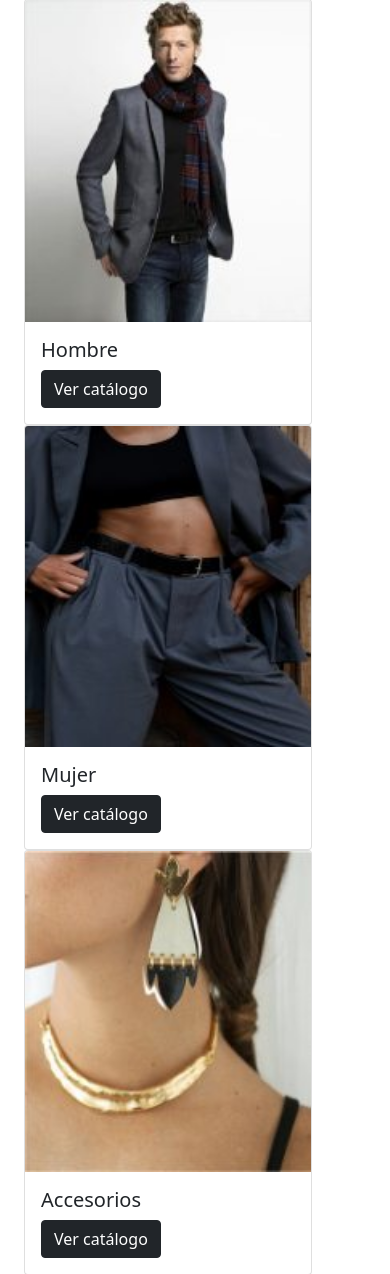
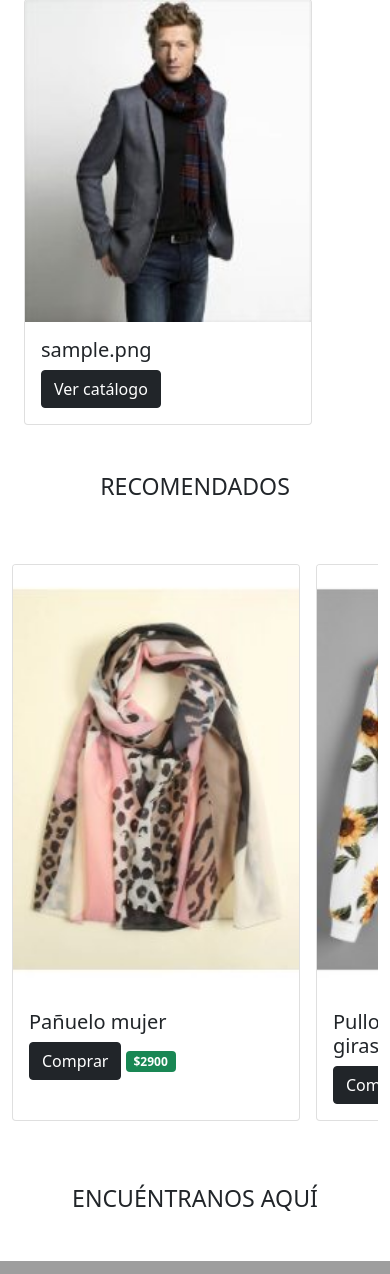
Before and after one commit to GonzaloCerda/TiendaDeRopaFrameWork, a Django app: page / in a window 390 px wide; the page is wider, and only the part inside the window is pictured. Shown: the part 935-2209 px from the top of that part. Run offline with Django 3.2, Linux system fonts and the light colour scheme; tables that the repository leaves empty hold one stand-in row (values such as "Sample post"); some libraries are stand-ins or nearby versions; grey boxes are pictures that could not be loaded.

Commit message:
Catalogos y Productos dinamicos (Falta imagen)

```diff
--- a/TiendaRopa/settings.py
+++ b/TiendaRopa/settings.py
@@ -11,7 +11,6 @@ https://docs.djangoproject.com/en/3.2/ref/settings/
 """
 
 from pathlib import Path
-import os
 
 # Build paths inside the project like this: BASE_DIR / 'subdir'.
 BASE_DIR = Path(__file__).resolve().parent.parent
@@ -38,7 +37,7 @@ INSTALLED_APPS = [
     'django.contrib.sessions',
     'django.contrib.messages',
     'django.contrib.staticfiles',
-    'tienda'
+    'tienda',
 ]
 
 MIDDLEWARE = [
--- a/tienda/forms.py
+++ b/tienda/forms.py
@@ -1,5 +1,6 @@
 from django import forms
 from django import forms
+from django.db.models import fields
 from django.forms import ModelForm
 from .models import Producto
 
--- a/tienda/models.py
+++ b/tienda/models.py
@@ -18,7 +18,6 @@ class Producto(models.Model):
    precio = models.PositiveIntegerField(validators=[MaxValueValidator(99999999)], verbose_name='Precio')
    stock = models.PositiveIntegerField(validators=[MaxValueValidator(99999)], null=True,verbose_name='Stock')
    talla = models.CharField(max_length=4, null=True,verbose_name='Talla')
-#  imagen = models.ImageField(null=True, blank=True, upload_to="tienda/img/")
    catalogo = models.ForeignKey(Catalogo, on_delete=models.CASCADE,verbose_name='Nombre de la categoria')
 
    def __str__(self):
--- a/tienda/templates/tienda/index.html
+++ b/tienda/templates/tienda/index.html
@@ -111,42 +111,17 @@
         <h3>CATEGORÍAS</h3>
     </div>
     <div class="container-fluid row">
+        {% for cat in Catalogo %}
         <div class="col-lg-3 col-md-6 col-sm-12">
             <div class="card" style="width: 18rem; ">
                 <img src="{% static 'tienda/img/ropa_hombre.jpg' %}" class="card-img-top" alt="...">
                 <div class="card-body">
-                    <h5 class="card-title">Hombre</h5>
-                    <a href="{% url 'galeria' %}" class="btn btn-dark">Ver catálogo</a>
+                    <h5 class="card-title">{{cat.nombreCatalogo}}</h5>
+                    <a href="{% url 'galeria' cat.id_Catalogo %}" class="btn btn-dark">Ver catálogo</a>
                 </div>
             </div>
         </div>
-        <div class="col-lg-3 col-md-6 col-sm-12">
-            <div class="card" style="width: 18rem; ">
-                <img src="{% static 'tienda/img/ropa_mujer.jpg' %}" class="card-img-top" alt="...">
-                <div class="card-body">
-                    <h5 class="card-title">Mujer</h5>
-                    <a href="{% url 'galeria' %}" class="btn btn-dark">Ver catálogo</a>
-                </div>
-            </div>
-        </div>
-        <div class="col-lg-3 col-md-6 col-sm-12">
-            <div class="card" style="width: 18rem; ">
-                <img src="{% static 'tienda/img/accesorio.jpg' %}" class="card-img-top" alt="...">
-                <div class="card-body">
-                    <h5 class="card-title">Accesorios</h5>
-                    <a href="{% url 'galeria' %}" class="btn btn-dark">Ver catálogo</a>
-                </div>
-            </div>
-        </div>
-        <div class="col-lg-3 col-md-6 col-sm-12">
-            <div class="card" style="width: 18rem; ">
-                <img src="{% static 'tienda/img/bolsos.jpg' %}" class="card-img-top" alt="...">
-                <div class="card-body">
-                    <h5 class="card-title">Bolsos</h5>
-                    <a href="{% url 'galeria' %}" class="btn btn-dark">Ver catálogo</a>
-                </div>
-            </div>
-        </div>
+        {% endfor %}
     </div>
     <!-- Tira de productos -->
     <div class="text-center mt-5 mb-5">
@@ -159,7 +134,7 @@
                     <img src="{% static 'tienda/img/accesorio3.jpg' %}" class="card-img-top" alt="...">
                     <div class="card-body">
                         <h5 class="card-title">Pañuelo mujer</h5>
-                        <a href="{% url 'producto' %}" class="btn btn-dark">Comprar</a>
+                        <a href="{% url 'home' %}" class="btn btn-dark">Comprar</a>
                         <span class="badge bg-success">$2900</span>
                     </div>
                 </div>
@@ -167,7 +142,7 @@
                     <img src="{% static 'tienda/img/mujer3.jpg' %}" class="card-img-top" alt="...">
                     <div class="card-body">
                         <h5 class="card-title">Pullover corto estampado girasol</h5>
-                        <a href="{% url 'producto' %}" class="btn btn-dark">Comprar</a>
+                        <a href="{% url 'home' %}" class="btn btn-dark">Comprar</a>
                         <span class="badge bg-success">$8900</span>
                     </div>
                 </div>
@@ -175,7 +150,7 @@
                     <img src="{% static 'tienda/img/accesorio1.jpg' %}" class="card-img-top" alt="...">
                     <div class="card-body">
                         <h5 class="card-title">Gorro Cute mujer</h5>
-                        <a href="{% url 'producto' %}" class="btn btn-dark">Comprar</a>
+                        <a href="{% url 'home' %}" class="btn btn-dark">Comprar</a>
                         <span class="badge bg-success">$4900</span>
                     </div>
                 </div>
@@ -183,7 +158,7 @@
                     <img src="{% static 'tienda/img/bolso3.jpg' %}" class="card-img-top" alt="...">
                     <div class="card-body">
                         <h5 class="card-title">Riñonera con diseño de cocodrilo</h5>
-                        <a href="{% url 'producto' %}" class="btn btn-dark">Comprar</a>
+                        <a href="{% url 'home' %}" class="btn btn-dark">Comprar</a>
                         <span class="badge bg-success">$3900</span>
                     </div>
                 </div>
@@ -191,7 +166,7 @@
                     <img src="{% static 'tienda/img/hombre3.jpg' %}" class="card-img-top" alt="...">
                     <div class="card-body">
                         <h5 class="card-title">Polera Negra Hombre</h5>
-                        <a href="{% url 'producto' %}" class="btn btn-dark">Comprar</a>
+                        <a href="{% url 'home' %}" class="btn btn-dark">Comprar</a>
                         <span class="badge bg-success">$4900</span>
                     </div>
                 </div>
@@ -199,7 +174,7 @@
                     <img src="{% static 'tienda/img/mujer2.jpg' %}" class="card-img-top" alt="...">
                     <div class="card-body">
                         <h5 class="card-title">Vestido slim a cuadros</h5>
-                        <a href="{% url 'producto' %}" class="btn btn-dark">Comprar</a>
+                        <a href="{% url 'home' %}" class="btn btn-dark">Comprar</a>
                         <span class="badge bg-success">$15.900</span>
                     </div>
                 </div>
--- a/tienda/urls.py
+++ b/tienda/urls.py
@@ -9,8 +9,8 @@ from .views import form_producto, form_mod_producto, form_del_producto
 
 urlpatterns = [
     path('',home,name="home"),
-    path('galeria/',galeria,name="galeria"),
-    path('producto/',producto,name="producto"),
+    path('galeria/<id>',galeria,name="galeria"),
+    path('producto/<id>',producto,name="producto"),
     path('carro/',carro,name="carro"),
     path('contacto/',contacto,name="contacto"),
     path('lista/',listado,name="lista"),
--- a/tienda/views.py
+++ b/tienda/views.py
@@ -1,20 +1,35 @@
 from django.shortcuts import render, redirect
-from .models import Producto
+from .models import Producto, Catalogo
 from .forms import ProductoForm
 
 # Create your views here.
 
 def home(request):
-    context = {"choclo":"palta"}
-    return render(request,'tienda/index.html',context)
+    listaCatalogo = Catalogo.objects.all()
+    datos = {
+        'Catalogo':listaCatalogo
+    }
+    return render(request,'tienda/index.html',datos)
 
-def galeria(request):
-    context = {"choclo":"palta"}
-    return render(request,'tienda/ropa_hombre.html',context)
+def galeria(request, id):
+    listaCatalogo = Catalogo.objects.all()
+    catalogos = Catalogo.objects.get(id_Catalogo=id)
+    listaproducto = Producto.objects.filter(catalogo=id)
+    datos = {
+        'galeria':catalogos,
+        'producto':listaproducto,
+        'Catalogo':listaCatalogo
+    }
+    return render(request,'tienda/ropa_hombre.html',datos)
 
-def producto(request):
-    context = {"choclo":"palta"}
-    return render(request,'tienda/hombre1.html',context)
+def producto(request, id):
+    producto = Producto.objects.get(id_Producto=id)
+    listaproducto = Producto.objects.filter(id_Producto=id)
+    datos = {
+        'prod':producto,
+        'producto':listaproducto
+    }
+    return render(request,'tienda/hombre1.html',datos)
 
 def carro(request):
     context = {"choclo":"palta"}
```
Also changed, not shown: tienda/templates/tienda/hombre1.html (+7 -7 lines), tienda/templates/tienda/producto.html (deleted, +0 -31 lines), tienda/templates/tienda/ropa_hombre.html (+10 -57 lines), tienda/migrations/0001_initial.py, tienda/static/tienda/img/no_img.jpg (added).
